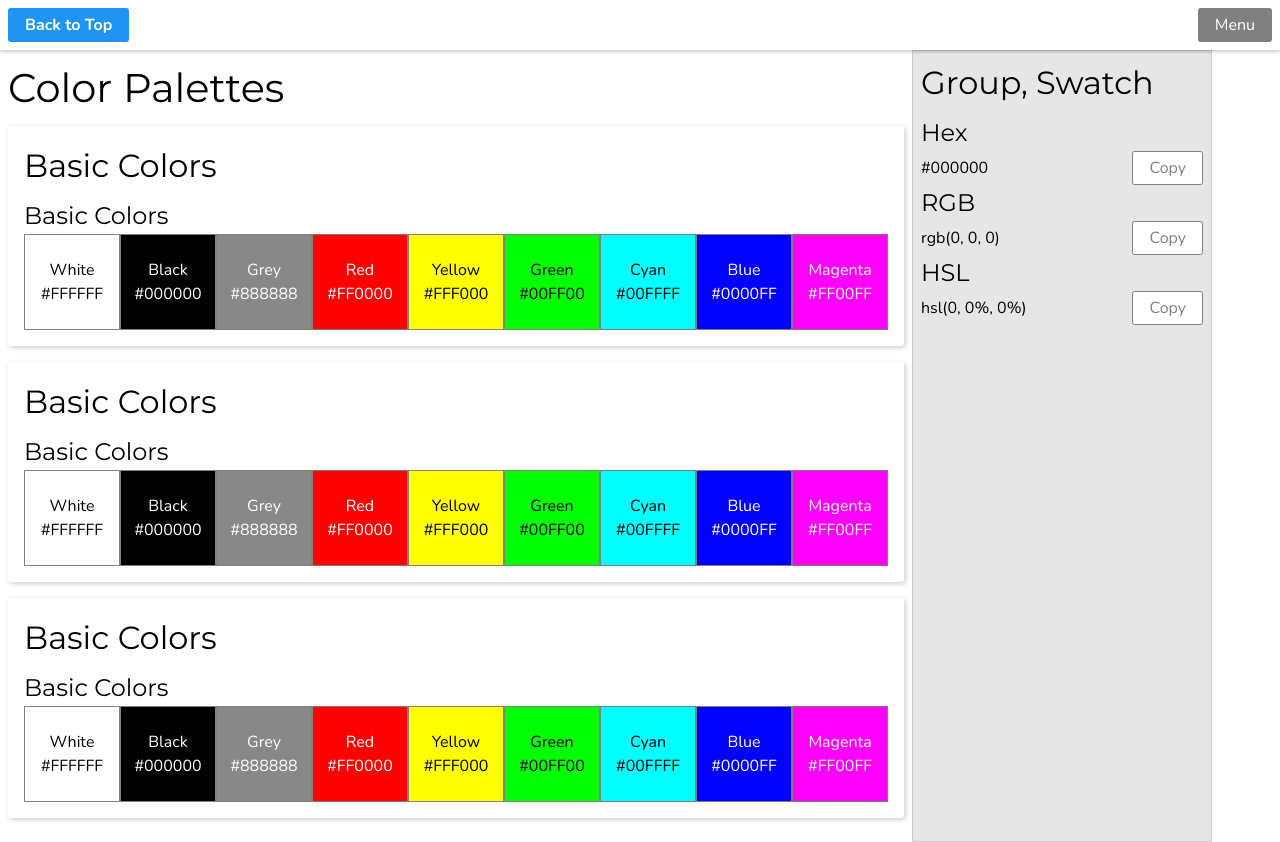
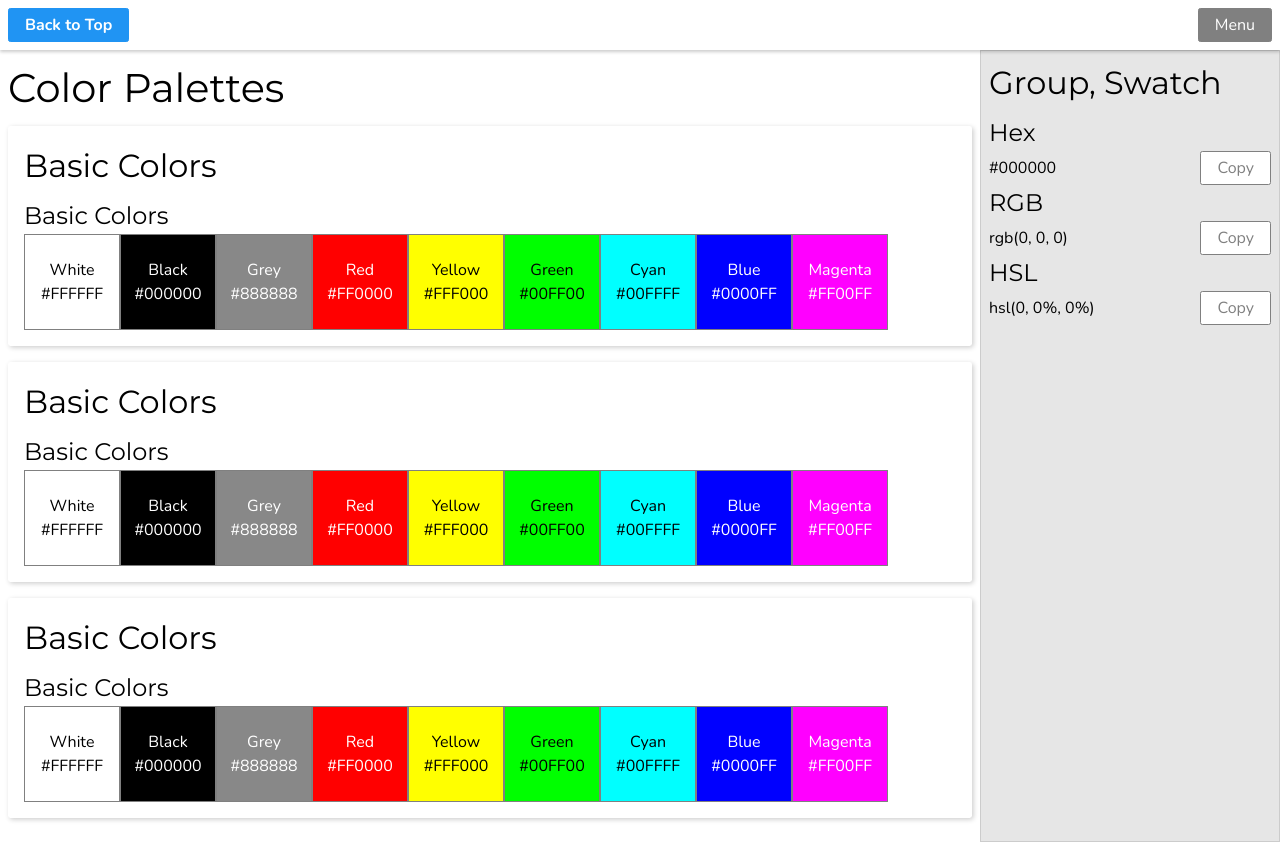
Before and after one commit to davinaleong/proj-color-palette, a website: page index.html in a window 1280 px wide. Drawn offline with nearby package versions, Linux system fonts and the light colour scheme.

Commit message:
Fixed layout

```diff
--- a/styles/main.css
+++ b/styles/main.css
@@ -367,7 +367,7 @@ hr {
 @media (min-width: 62em) {
   .main-grid {
     display: grid;
-    grid-template-columns: max-content var(--details-width);
+    grid-template-columns: auto var(--details-width);
     grid-template-rows: auto;
     min-height: calc(100vh - var(--header-height));
   }
```
